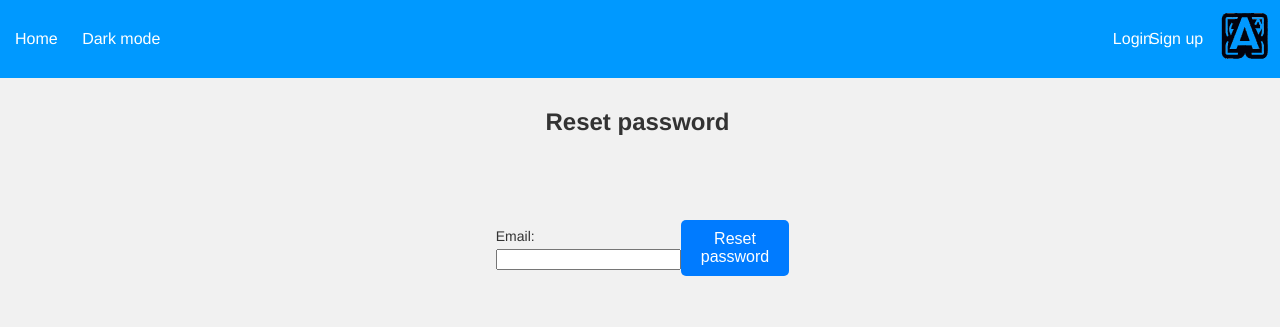
After one commit to Aniol0012/MDP-Activity1, a Django app: page /password_reset/ in a window 1280 px wide. The commit adds this page. Shown: the top 327 px of the page. Run offline with Django 5.2, Linux system fonts and the light colour scheme.

Commit message:
feat: add reset password feature

```diff
--- a/mdpActivity/urls.py
+++ b/mdpActivity/urls.py
@@ -16,9 +16,19 @@ Including another URLconf
 """
 from django.contrib import admin
 from django.urls import path, include
+from django.contrib.auth import views as auth_views
 
 urlpatterns = [
     path('blogadmin/', admin.site.urls),
     path('', include('posts.urls'), name='posts'),
     path('accounts/', include('django.contrib.auth.urls')),
+    path('password_reset/', auth_views.
+         PasswordResetView.as_view(),
+         name='password_reset'),
+    path('password_reset/done/', auth_views.
+         PasswordResetDoneView.as_view(),
+         name='password_reset_done'),
+    path('reset/<uidb64>/<token>/', auth_views.
+         PasswordResetConfirmView.as_view(),
+         name='password_reset_confirm'),
 ]
--- /dev/null
+++ b/templates/registration/password_reset_form.html
@@ -0,0 +1,27 @@
+<!doctype html>
+<html lang="en">
+  <head>
+    <meta charset="UTF-8" />
+    <title>Reset password</title>
+  </head>
+  <style>
+    .center-container {
+      display: flex;
+      justify-content: center;
+      align-items: center;
+      height: 20vh;
+      width: 300px;
+      margin: auto;
+      padding-right: 10px;
+    }
+  </style>
+  <body>
+    {% extends "base.html" %} {% block content %}
+    <h2 class="center-container" style="height: 10vh">Reset password</h2>
+    <form class="center-container" method="POST">
+      {% csrf_token %} {{ form.as_p }}
+      <button type="submit" class="btn">Reset password</button>
+    </form>
+    {% endblock %}
+  </body>
+</html>
```
Also changed, not shown: mdpActivity/settings.py (+8 -1 lines), templates/registration/password_reset_done.html (added, +16 -0 lines), static/posts/style.css (line endings or trailing spaces).
